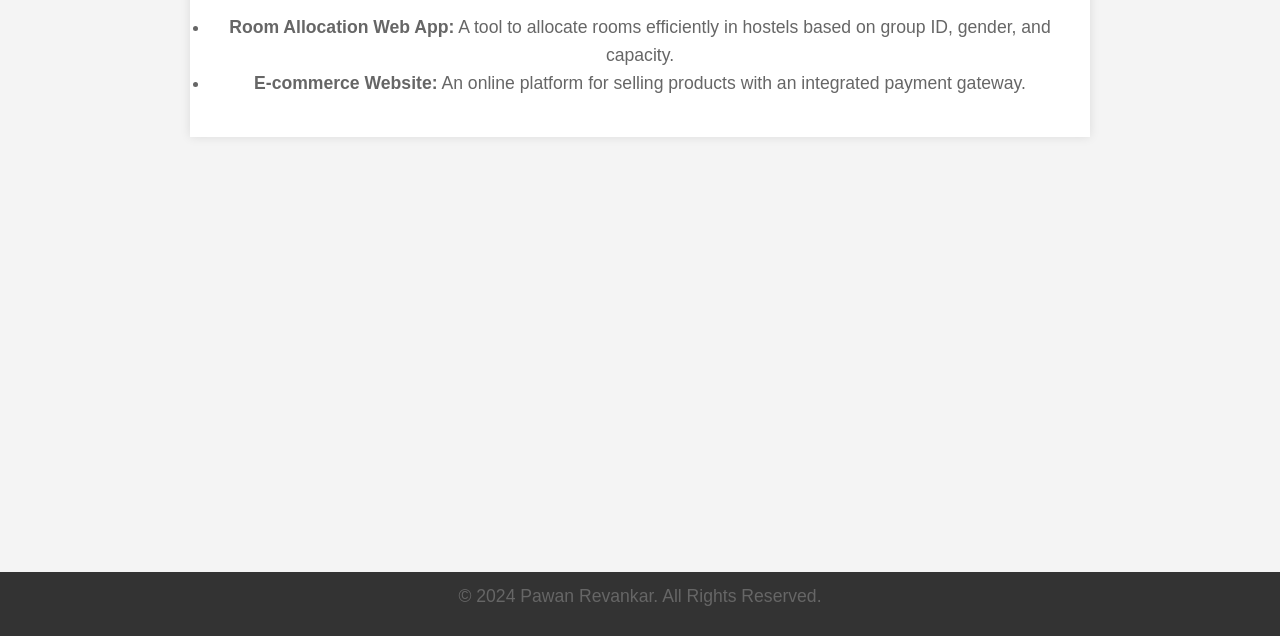
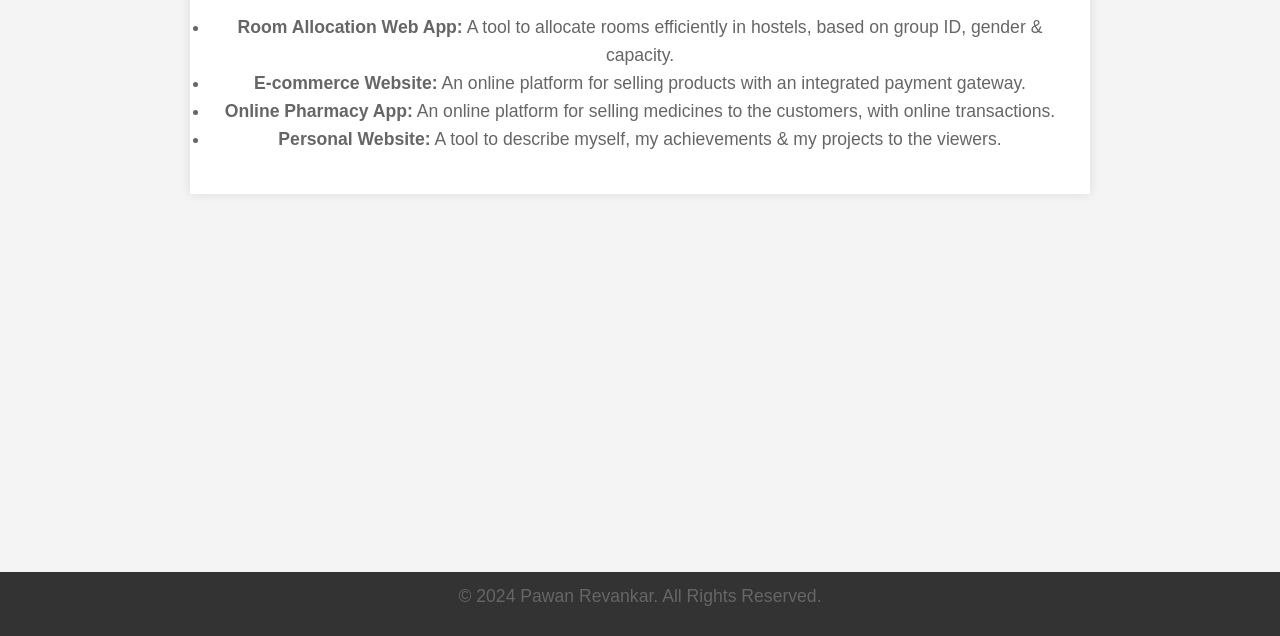
Before and after one commit to 88-Pawan-88/Curriculum-Vitae, a plain HTML site: page Projects.html in a window 1280 px wide. Shown: the part 164-800 px from the top of the page. Drawn offline with Linux system fonts and the light colour scheme.

Commit message:
Update Projects.html

```diff
--- a/Projects.html
+++ b/Projects.html
@@ -21,8 +21,10 @@
         <section class="projects">
             <h1>Projects</h1>
             <ul>
-                <li><strong>Room Allocation Web App:</strong> A tool to allocate rooms efficiently in hostels based on group ID, gender, and capacity.</li>
+                <li><strong>Room Allocation Web App:</strong> A tool to allocate rooms efficiently in hostels, based on group ID, gender & capacity.</li>
                 <li><strong>E-commerce Website:</strong> An online platform for selling products with an integrated payment gateway.</li>
+                <li><strong>Online Pharmacy App:</strong> An online platform for selling medicines to the customers, with online transactions.</li>
+                <li><strong>Personal Website:</strong> A tool to describe myself, my achievements & my projects to the viewers.</li>
             </ul>
         </section>
     </main>
```
